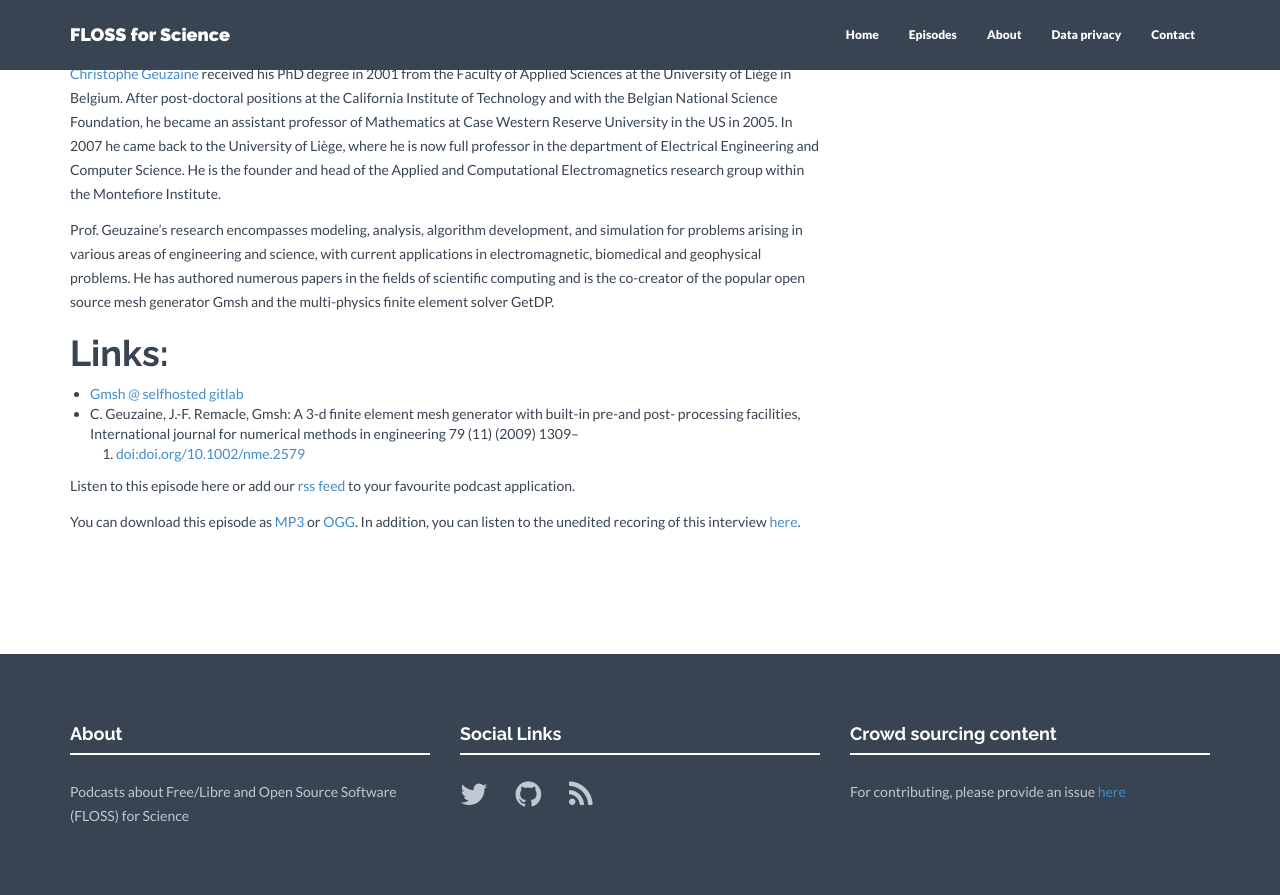
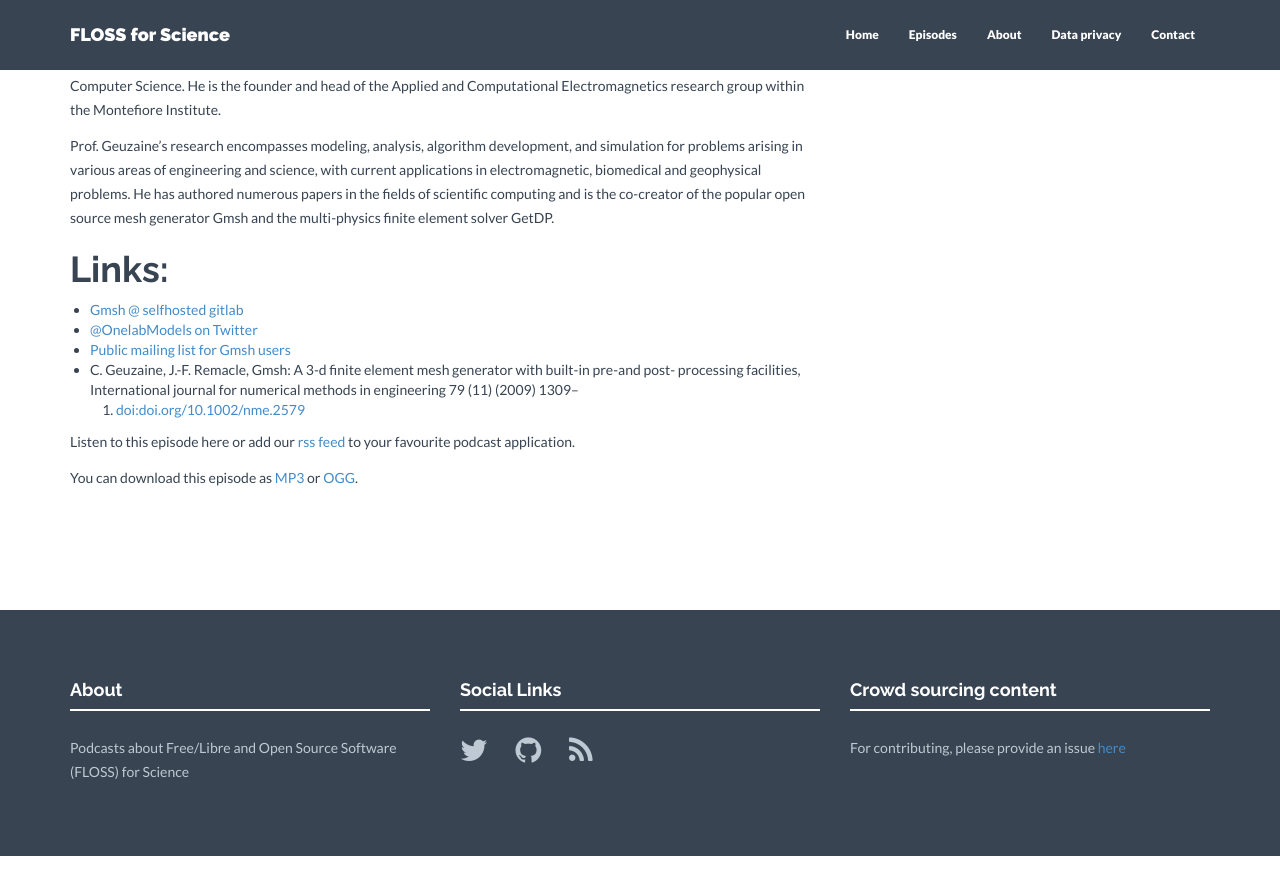
Before and after one commit to FLOSSforScience/FLOSSforScience.github.io, a Jekyll site: the page built from _posts/2018-03-25-season-1-episode-09.markdown, in a window 1280 px wide and 900 px high, scrolled down 1219 px. Shown: the top 895 px of the window. Built offline with Jekyll 4.4.1, drawn with Linux system fonts in a browser that asks for light colours; nearby versions of some CDN libraries; after the commit the page ends 2075 px from its top, so only the background shows below that; some of the changed lines change nothing that is shown.

Commit message:
Updated blog post
I added the media info, added the additional metadata tags for iTunes, added links, changed the audio player, updated download links, etc.

```diff
--- a/_posts/2018-03-25-season-1-episode-09.markdown
+++ b/_posts/2018-03-25-season-1-episode-09.markdown
@@ -7,33 +7,43 @@
  - developer
  - podcast
 #Image of the blog post
-img: FFS006_header.png
+img: FFS009_header.png
 #Thumbnail of the blog post
-thumb: FFS006_thumb.png
+thumb: FFS009_thumb.png
 #Link to the mp3 file of the episode
-podcast_link: http://media.blubrry.com/flossforscience/archive.org/download/FlossforscienceEp006-GentooLinuxForNeurosciences/FlossforscienceEp006.mp3
+podcast_link: http://media.blubrry.com/flossforscience/archive.org/download/FlossforscienceEp009-GmshForFiniteElementMeshes/FLOSSforscience_EP009_GMSH.mp3
 #Link to the ogg file of the episode
-podcast_link_ogg: http://media.blubrry.com/flossforscience/archive.org/download/FlossforscienceEp006-GentooLinuxForNeurosciences/FlossforscienceEp006.ogg
+podcast_link_ogg: http://media.blubrry.com/flossforscience/archive.org/download/FlossforscienceEp009-GmshForFiniteElementMeshes/FLOSSforscience_EP009_GMSH.ogg
 #File size in MB of the mp3 file
-podcast_file_size: 28.2 MB
+podcast_file_size: 27.4 MB
 #File size in MB of the ogg file
-podcast_file_size_ogg: 29.3 MB
+podcast_file_size_ogg: 29.6 MB
 #Length of the episode in minutes (is the same for ogg and mp3)
-podcast_duration: "58:27"
+podcast_duration: "56:45"
 #File size in bytes of the mp3 file
-podcast_length: 28190601
+podcast_length: 27382686
 #File size in bytes of the ogg file
-podcast_length_ogg: 29312716
+podcast_length_ogg: 29572667
 #Unique id of the mp3 file (sha255)
-podcast_guid: a45d9910f8db37ff0a74eccc23a8c7e61600e39cada36a1dab6387e198cad3f4
+podcast_guid: dfb620a9bb37b9f6465e567effb11458bdc533cf6232ca41be6f04f2fd709a68
+#“full” for normal episodes; “trailer” to promote an upcoming show, season, or episode; or “bonus” for extra content related to a show, season, or episode.
+podcast_episode_type: full
+#Season number only
+podcast_season_number: 01
+#Episode number only
+podcast_episode_number: 009
 #Subtitle of the episode
-podcast_subtitle: An interview with Christian horea
+podcast_subtitle: An interview with Christophe Geuzaine
 #Description of the podcast
 podcast_description: |
-
+ In Episode 9, we interviewed Christophe Geuzaine about GMSH, a three-dimensional finite element mesh generator with built-in pre- and post-processing facilities. GMSH is a free 3D finite element mesh generator with a built-in CAD engine and post-processor. Its design goal is to provide a fast, light and user-friendly meshing tool with parametric input and advanced visualization capabilities.
 ---
 
-<iframe src="//player.blubrry.com/id/34550566/#time-0&darkOrLight-Light&shownotes-000000&shownotesBackground-f68a1d&download-ffffff&downloadBackground-384452&subscribe-ffffff&subscribeBackground-f68a1d&share-ffffff&shareBackground-384452" scrolling="no" width="100%" height="138px" frameborder="0"></iframe>
+<audio controls>
+  <source src="http://media.blubrry.com/flossforscience/archive.org/download/FlossforscienceEp009-GmshForFiniteElementMeshes/FLOSSforscience_EP009_GMSH.ogg" type="audio/ogg">
+  <source src="http://media.blubrry.com/flossforscience/archive.org/download/FlossforscienceEp009-GmshForFiniteElementMeshes/FLOSSforscience_EP009_GMSH.mp3" type="audio/mpeg">
+Your browser does not support the audio element.
+</audio>
 
 # Outline
 
@@ -41,29 +51,19 @@
 
 # About Christophe Geuzaine:
 
-[Christophe Geuzaine](http://www.montefiore.ulg.ac.be/~geuzaine/) received his PhD degree in 2001 from the Faculty of Applied Sciences at the University of Liège in Belgium. After post-doctoral positions at
-the California Institute of Technology and with the Belgian National Science
-Foundation, he became an assistant professor of Mathematics at Case Western
-Reserve University in the US in 2005. In 2007 he came back to the University of
-Liège, where he is now full professor in the department of Electrical
-Engineering and Computer Science. He is the founder and head of the Applied and
-Computational Electromagnetics research group within the Montefiore Institute.
+[Christophe Geuzaine](http://www.montefiore.ulg.ac.be/~geuzaine/) received his PhD degree in 2001 from the Faculty of Applied Sciences at the University of Liège in Belgium. After post-doctoral positions at the California Institute of Technology and with the Belgian National Science Foundation, he became an assistant professor of Mathematics at Case Western Reserve University in the US in 2005. In 2007 he came back to the University of Liège, where he is now full professor in the department of Electrical Engineering and Computer Science. He is the founder and head of the Applied and Computational Electromagnetics research group within the Montefiore Institute.
 
-Prof. Geuzaine's research encompasses modeling, analysis, algorithm development,
-and simulation for problems arising in various areas of engineering and science,
-with current applications in electromagnetic, biomedical and geophysical
-problems. He has authored numerous papers in the fields of scientific computing
-and is the co-creator of the popular open source mesh generator Gmsh and the
-multi-physics finite element solver GetDP.
-
+Prof. Geuzaine's research encompasses modeling, analysis, algorithm development, and simulation for problems arising in various areas of engineering and science, with current applications in electromagnetic, biomedical and geophysical problems. He has authored numerous papers in the fields of scientific computing and is the co-creator of the popular open source mesh generator Gmsh and the multi-physics finite element solver GetDP.
 
 # Links:
 
 * [Gmsh @ selfhosted gitlab](https://gitlab.onelab.info/gmsh/)
+* [@OnelabModels on Twitter](https://www.twitter.com/OnelabModels)
+* [Public mailing list for Gmsh users](http://onelab.info/mailman/listinfo/gmsh/)
 * C.  Geuzaine,  J.-F.  Remacle,  Gmsh:  A  3-d  finite  element  mesh  generator  with  built-in  pre-and  post-
 processing  facilities,  International  journal  for  numerical  methods  in  engineering  79  (11)  (2009)  1309–
 1331. [doi:doi.org/10.1002/nme.2579](https://doi.org/10.1002/nme.2579)
 
 Listen to this episode here or add our [rss feed](https://flossforscience.github.io/feed.xml) to your favourite podcast application.
 
-You can download this episode as [MP3](http://media.blubrry.com/flossforscience/archive.org/download/Flossforscience-Ep003JabrefAtJabcon/FlossforscienceEp003.mp3) or [OGG](http://media.blubrry.com/flossforscience/archive.org/download/Flossforscience-Ep003JabrefAtJabcon/FlossforscienceEp003.ogg). In addition, you can listen to the unedited recoring of this interview [here](http://media.blubrry.com/flossforscience/archive.org/download/FlossforscienceEp006-GentooLinuxForNeurosciences/Flossforscience_ep006_raw_unedited_not_for_distribution.mp3).
+You can download this episode as [MP3](http://media.blubrry.com/flossforscience/archive.org/download/FlossforscienceEp009-GmshForFiniteElementMeshes/FLOSSforscience_EP009_GMSH.mp3) or [OGG](http://media.blubrry.com/flossforscience/archive.org/download/FlossforscienceEp009-GmshForFiniteElementMeshes/FLOSSforscience_EP009_GMSH.ogg).
```
